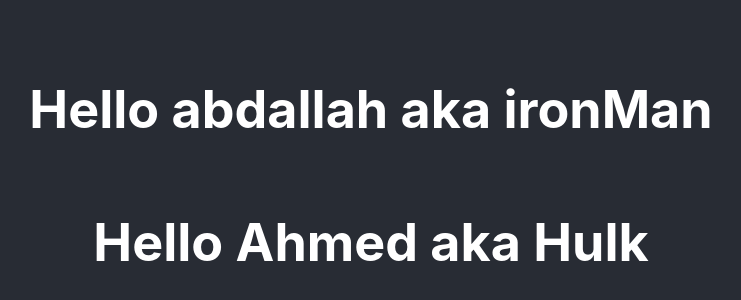
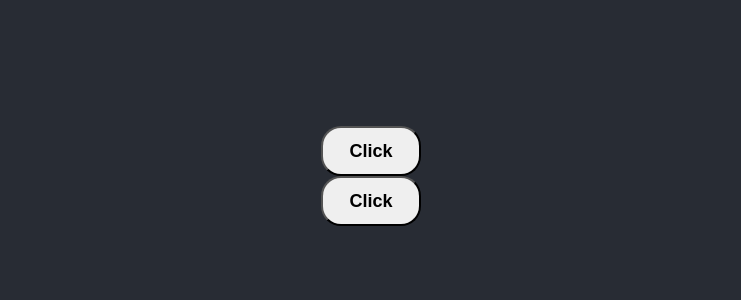
Before and after one commit to abdallahabusedo/LearnReact, a React (Create React App) app in the folder React/NewReactApplication/hello-world/: page / in a window 1280 px wide. Shown: the part 224-524 px from the top of the page, without its empty margins (269-1010 px from the left). Built offline with nearby package versions, Linux system fonts and the light colour scheme; the HTML template or start-up script is replaced by a standard one.

Commit message:
Event Handling

```diff
--- a/React/NewReactApplication/hello-world/src/App.js
+++ b/React/NewReactApplication/hello-world/src/App.js
@@ -9,6 +9,8 @@ import Greet from "./Components/GreetFunc";
 import GreetClass from "./Components/GreetClass";
 import Massage from "./Components/Massage";
 import Counter from "./Components/Counter";
+import FunctionClick from "./Components/functionClick";
+import ClassClick from "./Components/ClassClick";
 function App() {
   return (
     <div className="App">
@@ -26,8 +28,11 @@ function App() {
         {/* <Massage />
         <Counter /> */}
         {/* Destructuring props and state */}
-        <Greet name="abdallah" heroName="ironMan" />
-        <GreetClass name="Ahmed" heroName="Hulk" />
+        {/* <Greet name="abdallah" heroName="ironMan" />
+        <GreetClass name="Ahmed" heroName="Hulk" /> */}
+        {/* Event Handling */}
+        <FunctionClick />
+        <ClassClick />
       </header>
     </div>
   );
--- /dev/null
+++ b/React/NewReactApplication/hello-world/src/Components/ClassClick.js
@@ -0,0 +1,14 @@
+import React, { Component } from "react";
+
+export default class ClassClick extends Component {
+  clickHandler = () => {
+    console.log("Class Clicked");
+  };
+  render() {
+    return (
+      <div>
+        <button onClick={this.clickHandler}>Click</button>
+      </div>
+    );
+  }
+}
--- /dev/null
+++ b/React/NewReactApplication/hello-world/src/Components/functionClick.js
@@ -0,0 +1,14 @@
+import React from "react";
+
+function FunctionClick() {
+  function clickHandler() {
+    console.log("Function clicked");
+  }
+  return (
+    <div>
+      <button onClick={clickHandler}>Click</button>
+    </div>
+  );
+}
+
+export default FunctionClick;
--- a/React/NewReactApplication/hello-world/src/index.css
+++ b/React/NewReactApplication/hello-world/src/index.css
@@ -1,13 +1,19 @@
 body {
-  margin: 0;
-  font-family: -apple-system, BlinkMacSystemFont, 'Segoe UI', 'Roboto', 'Oxygen',
-    'Ubuntu', 'Cantarell', 'Fira Sans', 'Droid Sans', 'Helvetica Neue',
-    sans-serif;
-  -webkit-font-smoothing: antialiased;
-  -moz-osx-font-smoothing: grayscale;
+    margin: 0;
+    font-family: -apple-system, BlinkMacSystemFont, 'Segoe UI', 'Roboto', 'Oxygen', 'Ubuntu', 'Cantarell', 'Fira Sans', 'Droid Sans', 'Helvetica Neue', sans-serif;
+    -webkit-font-smoothing: antialiased;
+    -moz-osx-font-smoothing: grayscale;
 }
 
 code {
-  font-family: source-code-pro, Menlo, Monaco, Consolas, 'Courier New',
-    monospace;
+    font-family: source-code-pro, Menlo, Monaco, Consolas, 'Courier New', monospace;
 }
+
+button {
+    width: 100px;
+    height: 50px;
+    color: black;
+    font-size: large;
+    font-weight: 900;
+    border-radius: 20px;
+}
```
Also changed, not shown: 2 other files (tests, documents, lock files or other folders).
